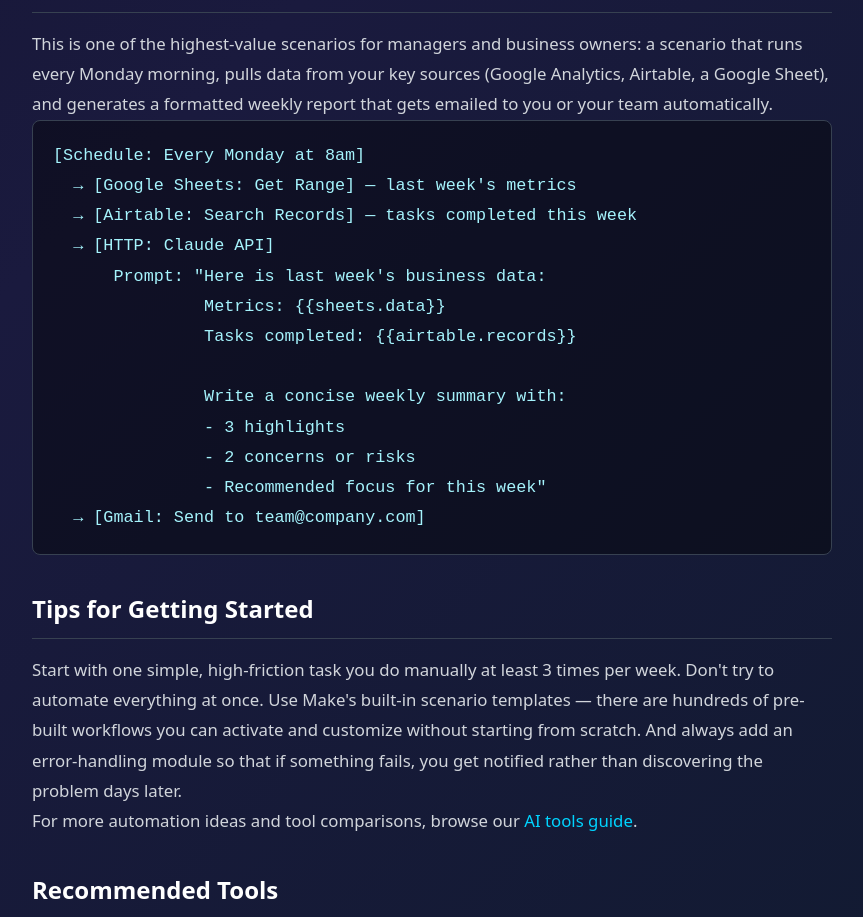
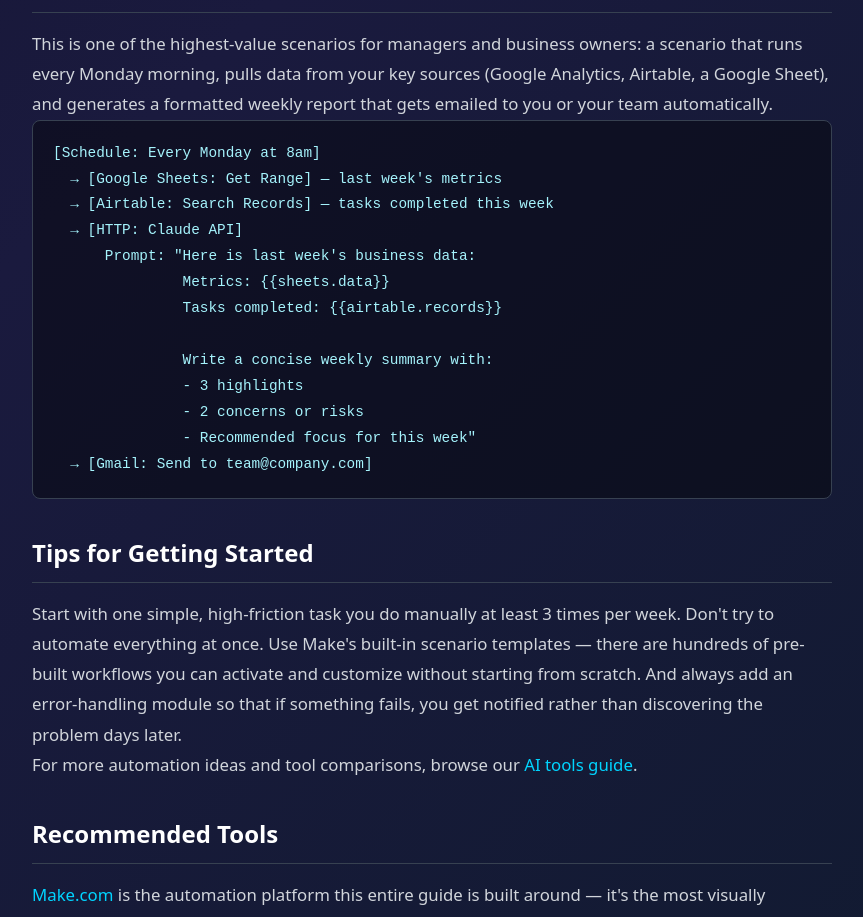
Before and after one commit to echo012726/everydayaiworkflows, a Next.js app: page /blog/how-to-automate-tasks-with-make in a window 1280 px wide. Shown: the part 2112-3029 px from the top of the page, without its empty margins (208-1071 px from the left). Built offline with nearby package versions, Linux system fonts and the light colour scheme.

Commit message:
Fix TypeScript error: overflowX typo in make.com post

```diff
--- a/src/app/blog/how-to-automate-tasks-with-make/page.tsx
+++ b/src/app/blog/how-to-automate-tasks-with-make/page.tsx
@@ -56,7 +56,7 @@ export default function BlogPost() {
 
           <h2 style={{ fontSize: "1.5rem", color: "#fff", marginTop: "2rem", marginBottom: "1rem", borderBottom: "1px solid #374151", paddingBottom: "0.5rem" }}>Workflow 3: Weekly Report Generator</h2>
           <p>This is one of the highest-value scenarios for managers and business owners: a scenario that runs every Monday morning, pulls data from your key sources (Google Analytics, Airtable, a Google Sheet), and generates a formatted weekly report that gets emailed to you or your team automatically.</p>
-          <pre style={{ background: "rgba(0,0,0,0.4)", border: "1px solid #374151", borderRadius: "8px", padding: "1.25rem", overflowX: "0.9rem", color: "#a5f3fc", marginBottom: "1rem" }}>{`[Schedule: Every Monday at 8am]
+          <pre style={{ background: "rgba(0,0,0,0.4)", border: "1px solid #374151", borderRadius: "8px", padding: "1.25rem", overflowX: "auto", fontSize: "0.9rem", color: "#a5f3fc", marginBottom: "1rem" }}>{`[Schedule: Every Monday at 8am]
   → [Google Sheets: Get Range] — last week's metrics
   → [Airtable: Search Records] — tasks completed this week
   → [HTTP: Claude API]
```
